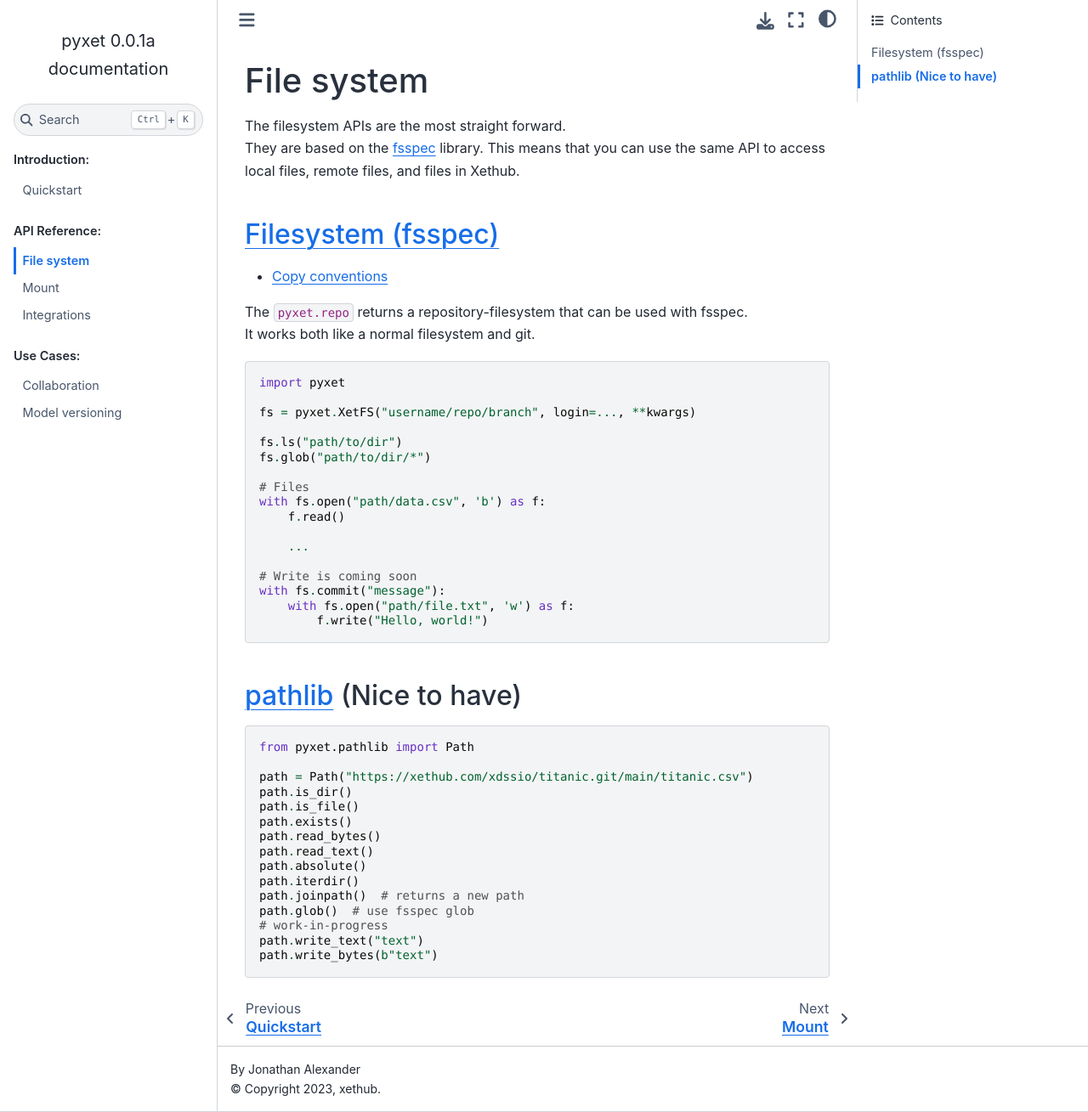
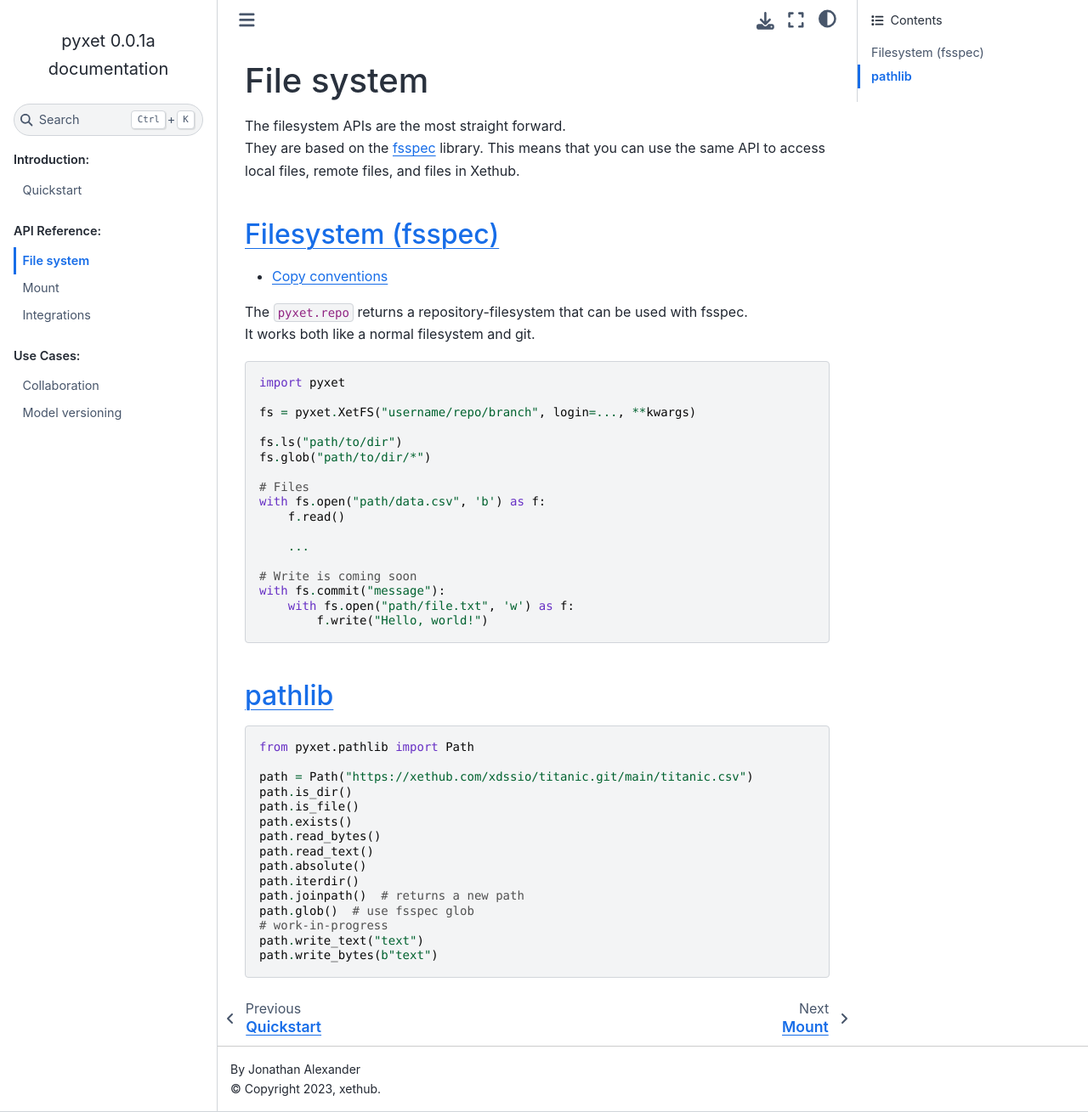
Before and after one commit to xetdata/pyxet, a Sphinx documentation site: the page built from docs/markdowns/filesystem.md, in a window 1280 px wide and 1309 px high. Shown: the whole window at 85% size. Built offline with Sphinx 7.4.7 and the Sphinx Book theme 1.1.4, drawn with Linux system fonts in a browser that asks for light colours; pages that are not in the unit, such as notebooks, are missing from menus.

Commit message:
remove ythe nice to have

````diff
--- a/docs/markdowns/filesystem.md
+++ b/docs/markdowns/filesystem.md
@@ -31,7 +31,7 @@
         f.write("Hello, world!")
 ```
 
-## [pathlib](https://docs.python.org/3/library/pathlib.html) (Nice to have)
+## [pathlib](https://docs.python.org/3/library/pathlib.html)
 
 ```python
 from pyxet.pathlib import Path
````
